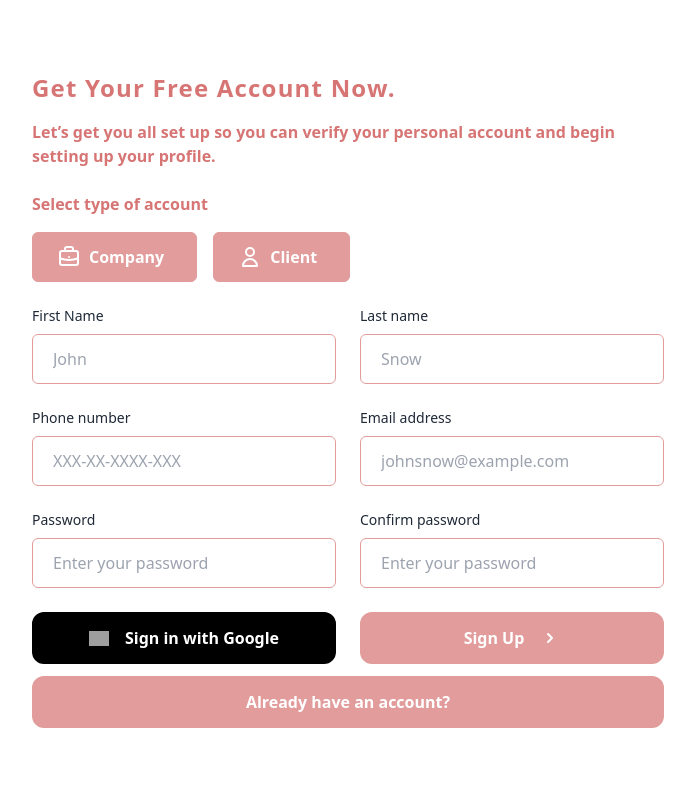
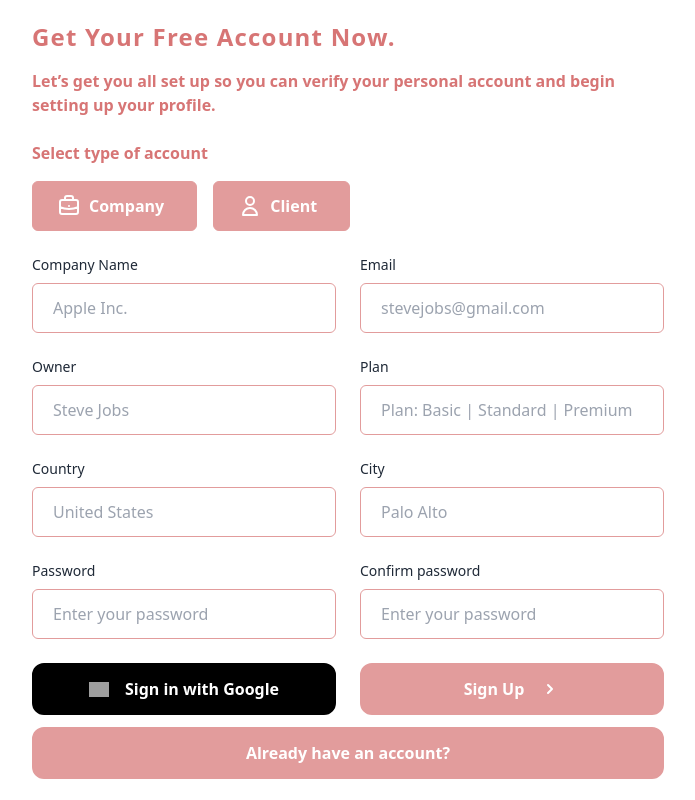
Before and after one commit to SamuelRnn/lazy-buy, a Next.js app: page /signup in a window 1280 px wide. Shown: the whole page, without its empty margins (548-1243 px from the left). Built offline with nearby package versions, Linux system fonts and the light colour scheme; grey boxes are pictures that could not be loaded.

Commit message:
modify(SignUp) signup done 1/2

```diff
--- a/components/DashBoard/SideBar.jsx
+++ b/components/DashBoard/SideBar.jsx
@@ -98,7 +98,7 @@ const SideBar = forwardRef(({ showNav }, ref) => {
             <div className="mr-2">
               <BiLogIn className="h-5 w-5" />
             </div>
-            <div onClick={() => signOut()}>
+            <div onClick={() => signOut({ redirect: false, callbackUrl: "/" })}>
               <p>LogOut</p>
             </div>
           </div>
--- /dev/null
+++ b/pages/api/auth/signup/company.js
@@ -0,0 +1,35 @@
+import { company } from "../../../../prisma";
+import { hash } from "bcryptjs";
+
+export default async function handler(req, res) {
+  const { userName, email, password } = req.body;
+
+  if (req.method !== "POST")
+    return res
+      .status(500)
+      .json({ message: "HTTP method not valid only POST accepted" });
+
+  if (!req.body)
+    return res.status(404).json({ message: "Don't have form data...!" });
+
+  await fetch
+
+  if (checkUser)
+    return res.status(422).json({ message: "User Already Exists...!" });
+
+  const hashPassword = await hash(password, 12);
+
+  try {
+    const newUser = await prisma.user.create({
+      data: {
+        userName,
+        email,
+        password: hashPassword,
+      },
+    });
+
+    return res.status(201).json({ status: true, user: newUser });
+  } catch (error) {
+    return res.status(404).json({ error: "Something happened" });
+  }
+}
--- a/pages/signup.jsx
+++ b/pages/signup.jsx
@@ -5,6 +5,7 @@ import AnimatedLogo from "../components/AnimatedLogo";
 import Layout from "../components/layout";
 import SignupCompany from "../components/signCompany";
 import { signIn } from "next-auth/react";
+import { useRouter } from "next/router";
 
 const Signup = () => {
   const [typeAccount, setTypeAccount] = useState({
@@ -13,9 +14,34 @@ const Signup = () => {
     // active: false
   });
 
-  async function handleGoogleSignin(e) {
+  const [input, setInput] = useState({
+    name: "",
+    email: "",
+    owner: "",
+    plan: "",
+    country: "",
+    city: "",
+    password: "",
+    profilePicture:
+      "https://external-content.duckduckgo.com/iu/?u=https%3A%2F%2Fyt3.ggpht.com%2Fa%2FAATXAJwZPDlnkoRCuk4qbGQT5DR5VP3xgx1OUk3gDQ%3Ds900-c-k-c0xffffffff-no-rj-mo&f=1&nofb=1&ipt=ceb791eb8fb616305474afa861beb486008509ace4b6be71935f8529c8bbde25&ipo=images",
+  });
+
+  const router = useRouter();
+
+  async function handleSignUp(e) {
     e.preventDefault();
-    signIn("google", { callbackUrl: "/dashboard" });
+    const options = {
+      method: "POST",
+      headers: { "Content-Type": "application/json" },
+      body: JSON.stringify(input),
+    };
+
+    await fetch("http://localhost:3000/api/create/company", options)
+      .then((res) => res.json())
+      .then((data) => {
+        if (data) router.push("http://localhost:3000/login");
+      });
+    router.push("/login");
   }
 
   const handleClick = () => {
@@ -101,48 +127,98 @@ const Signup = () => {
 
                 <form
                   className="grid grid-cols-1 gap-6 mt-6 md:grid-cols-2"
-                  onSubmit={handleGoogleSignin}
+                  onSubmit={handleSignUp}
                 >
                   <div>
                     <label className="block mb-2 text-sm text-gray-800">
-                      First Name
+                      Company Name
                     </label>
                     <input
+                      onChange={(e) =>
+                        setInput({ ...input, [e.target.name]: e.target.value })
+                      }
+                      name="name"
+                      value={input.name}
                       type="text"
-                      placeholder="John"
+                      placeholder="Apple Inc."
                       className="block w-full px-5 py-3 mt-2 text-gray-700 placeholder-gray-400 bg-white border border-fondo-200 rounded-md focus:border-zinc-700 dark:focus:border-zinc-700 focus:ring-zinc-700 focus:outline-none focus:ring focus:ring-opacity-40"
                     />
                   </div>
 
                   <div>
                     <label className="block mb-2 text-sm text-gray-800">
-                      Last name
+                      Email
                     </label>
                     <input
-                      type="text"
-                      placeholder="Snow"
+                      onChange={(e) =>
+                        setInput({ ...input, [e.target.name]: e.target.value })
+                      }
+                      value={input.email}
+                      name="email"
+                      type="email"
+                      placeholder="stevejobs@gmail.com"
                       className="block w-full px-5 py-3 mt-2 text-gray-700 placeholder-gray-400 bg-white border border-fondo-200 rounded-md focus:border-zinc-700 dark:focus:border-zinc-700 focus:ring-zinc-700 focus:outline-none focus:ring focus:ring-opacity-40"
                     />
                   </div>
 
                   <div>
                     <label className="block mb-2 text-sm text-gray-800">
-                      Phone number
+                      Owner
                     </label>
                     <input
+                      onChange={(e) =>
+                        setInput({ ...input, [e.target.name]: e.target.value })
+                      }
+                      value={input.owner}
+                      name="owner"
                       type="text"
-                      placeholder="XXX-XX-XXXX-XXX"
+                      placeholder="Steve Jobs"
                       className="block w-full px-5 py-3 mt-2 text-gray-700 placeholder-gray-400 bg-white border border-fondo-200 rounded-md focus:border-zinc-700 dark:focus:border-zinc-700 focus:ring-zinc-700 focus:outline-none focus:ring focus:ring-opacity-40"
                     />
                   </div>
 
                   <div>
                     <label className="block mb-2 text-sm text-gray-800">
-                      Email address
+                      Plan
                     </label>
                     <input
-                      type="email"
-                      placeholder="johnsnow@example.com"
+                      onChange={(e) =>
+                        setInput({ ...input, [e.target.name]: e.target.value })
+                      }
+                      value={input.plan}
+                      name="plan"
+                      type="text"
+                      placeholder="Plan: Basic | Standard | Premium"
+                      className="block w-full px-5 py-3 mt-2 text-gray-700 placeholder-gray-400 bg-white border border-fondo-200 rounded-md focus:border-zinc-700 dark:focus:border-zinc-700 focus:ring-zinc-700 focus:outline-none focus:ring focus:ring-opacity-40"
+                    />
+                  </div>
+                  <div>
+                    <label className="block mb-2 text-sm text-gray-800">
+                      Country
+                    </label>
+                    <input
+                      onChange={(e) =>
+                        setInput({ ...input, [e.target.name]: e.target.value })
+                      }
+                      value={input.country}
+                      name="country"
+                      type="text"
+                      placeholder="United States"
+                      className="block w-full px-5 py-3 mt-2 text-gray-700 placeholder-gray-400 bg-white border border-fondo-200 rounded-md focus:border-zinc-700 dark:focus:border-zinc-700 focus:ring-zinc-700 focus:outline-none focus:ring focus:ring-opacity-40"
+                    />
+                  </div>
+                  <div>
+                    <label className="block mb-2 text-sm text-gray-800">
+                      City
+                    </label>
+                    <input
+                      onChange={(e) =>
+                        setInput({ ...input, [e.target.name]: e.target.value })
+                      }
+                      value={input.city}
+                      name="city"
+                      type="text"
+                      placeholder="Palo Alto"
                       className="block w-full px-5 py-3 mt-2 text-gray-700 placeholder-gray-400 bg-white border border-fondo-200 rounded-md focus:border-zinc-700 dark:focus:border-zinc-700 focus:ring-zinc-700 focus:outline-none focus:ring focus:ring-opacity-40"
                     />
                   </div>
@@ -152,6 +228,11 @@ const Signup = () => {
                       Password
                     </label>
                     <input
+                      onChange={(e) =>
+                        setInput({ ...input, [e.target.name]: e.target.value })
+                      }
+                      value={input.password}
+                      name="password"
                       type="password"
                       placeholder="Enter your password"
                       className="border-fondo-200 block w-full px-5 py-3 mt-2 text-gray-700 placeholder-gray-400 bg-white border rounded-md focus:border-zinc-700 dark:focus:border-zinc-700 focus:ring-zinc-700 focus:outline-none focus:ring focus:ring-opacity-40"
@@ -163,6 +244,10 @@ const Signup = () => {
                       Confirm password
                     </label>
                     <input
+                      /* onChange={(e) =>
+                        setInput({ ...input, [e.target.name]: e.target.value })
+                      }
+                      value={input.password} */
                       type="password"
                       placeholder="Enter your password"
                       className="block w-full px-5 py-3 mt-2 text-gray-700 placeholder-gray-400 bg-white border border-fondo-200 rounded-md focus:border-zinc-700 dark:focus:border-zinc-700 focus:ring-zinc-700 focus:outline-none focus:ring focus:ring-opacity-40"
```
Also changed, not shown: utils/validateForm.js (added, +33 -0 lines), pages/api/auth/signup.js (deleted).
